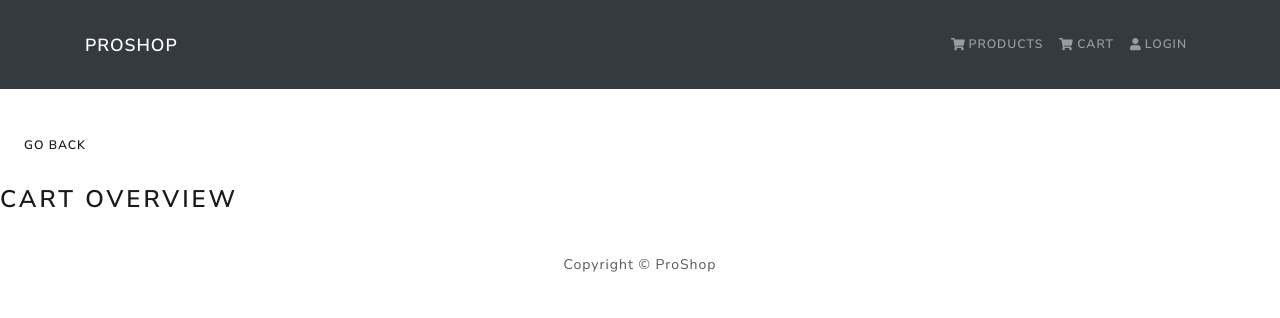
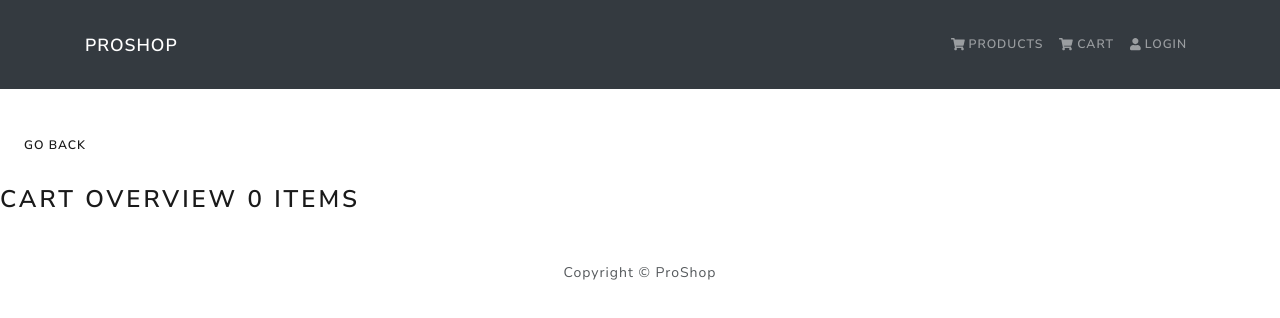
Before and after one commit to rburgst/proshop-next, a Next.js app: page /cart in a window 1280 px wide. Shown: the top 318 px of the page. Built offline with nearby package versions, Linux system fonts and the light colour scheme.

Commit message:
refactore store creation/persistence add cart reducer
- now we use redux-persist to make sure our cart
  stays stored in localstorage

```diff
--- /dev/null
+++ b/frontend/reducers/cartReducers.ts
@@ -0,0 +1,75 @@
+import { createAsyncThunk, createSlice, PayloadAction } from "@reduxjs/toolkit";
+import { IProduct, IProductDoc } from "../../server/models/productModel";
+import { RootState } from "../store";
+
+export interface CartItem {
+  /** the product id. */
+  product: string;
+  name: string;
+  image: string;
+  countInStock: number;
+  price: number;
+  qty: number;
+}
+export interface CartState {
+  cartItems: CartItem[];
+}
+
+const initialCartState: CartState = {
+  cartItems: [],
+};
+
+export const cartSlice = createSlice({
+  name: "cartSlice",
+  initialState: initialCartState,
+  reducers: {
+    addItem: (state: CartState, action: PayloadAction<CartItem>) => {
+      const item = action.payload;
+      const existingItem = state.cartItems.find(
+        (it) => it.product === item.product
+      );
+      if (existingItem) {
+        // replace the previous cart item with new one
+        state.cartItems = state.cartItems.map((x) =>
+          x.product === item.product ? item : x
+        );
+      } else {
+        state.cartItems.push(item);
+      }
+    },
+  },
+});
+
+// action thunks
+
+export const addToCart = createAsyncThunk(
+  "ADD_TO_CART",
+  async (payload: { productId: string; qty: number }, thunkAPI) => {
+    const { productId, qty } = payload;
+    const response = await fetch(`/api/products/${productId}`);
+    const data = await response.json();
+    if (!response.ok) {
+      throw new Error(data?.message ?? response.statusText);
+    }
+    const product = data as IProductDoc;
+
+    const { dispatch, getState } = thunkAPI;
+    dispatch(
+      cartSlice.actions.addItem({
+        product: product._id,
+        name: product.name,
+        countInStock: product.countInStock,
+        image: product.image,
+        price: product.price,
+        qty,
+      })
+    );
+
+    // also save the store state to local storage
+    const storeState = getState() as RootState;
+    const stateToStore = storeState.cart.cartItems;
+    localStorage.setItem("cartItems", JSON.stringify(stateToStore));
+
+    return data;
+  }
+);
--- a/frontend/store.ts
+++ b/frontend/store.ts
@@ -1,20 +1,106 @@
-import { configureStore } from "@reduxjs/toolkit";
+import {
+  AnyAction,
+  combineReducers,
+  configureStore,
+  DeepPartial,
+  EnhancedStore,
+  getDefaultMiddleware,
+} from "@reduxjs/toolkit";
 import { useDispatch } from "react-redux";
+import { cartSlice } from "./reducers/cartReducers";
 import {
   productListSlice,
   productDetailsSlice,
 } from "./reducers/productReducers";
+import { persistReducer } from "redux-persist";
+import storage from "redux-persist/lib/storage";
+import { useMemo } from "react";
+import { ThunkMiddlewareFor } from "@reduxjs/toolkit/src/getDefaultMiddleware";
+import {
+  FLUSH,
+  PAUSE,
+  PERSIST,
+  PURGE,
+  REGISTER,
+  REHYDRATE,
+} from "redux-persist";
 
-const store = configureStore({
-  reducer: {
-    productList: productListSlice.reducer,
-    productDetails: productDetailsSlice.reducer,
-  },
-  devTools: true,
+export type StoreType = EnhancedStore<
+  RootState,
+  AnyAction,
+  [ThunkMiddlewareFor<RootState>]
+>;
+
+let store: StoreType;
+
+const cartPersistConfig = {
+  key: "cart",
+  storage,
+  whitelist: ["cartItems"], // place to select which state you want to persist
+};
+const rootReducer = combineReducers({
+  productList: productListSlice.reducer,
+  productDetails: productDetailsSlice.reducer,
+  cart: persistReducer(cartPersistConfig, cartSlice.reducer),
 });
+
+export type RootState = ReturnType<typeof rootReducer>;
+
+const rootPersistConfig = {
+  key: "root",
+  storage,
+  blacklist: ["cart"], // place to select which state you want to persist
+};
+
+// const persistedReducer = persistReducer(rootPersistConfig, rootReducer);
+
+function makeStore(initialState: DeepPartial<RootState>): StoreType {
+  const enhancedStore = (configureStore<RootState>({
+    reducer: rootReducer,
+    // @ts-ignore: cant be bothered right now
+    middleware: getDefaultMiddleware<RootState>({
+      thunk: true,
+      immutableCheck: true,
+      // @ts-ignore: wrong typescript for this
+      serializableCheck: {
+        ignoredActions: [FLUSH, REHYDRATE, PAUSE, PERSIST, PURGE, REGISTER],
+      },
+    }),
+    devTools: true,
+    preloadedState: initialState,
+  }) as unknown) as StoreType;
+  return enhancedStore;
+}
+
+export const initializeStore = (
+  preloadedState: DeepPartial<RootState>
+): StoreType => {
+  let _store: StoreType = store ?? makeStore(preloadedState);
+
+  // After navigating to a page with an initial Redux state, merge that state
+  // with the current state in the store, and create a new store
+  if (preloadedState && store) {
+    let combinedInitialState = {
+      ...store.getState(),
+      ...preloadedState,
+    } as DeepPartial<RootState>;
+    _store = makeStore(combinedInitialState);
+    // Reset the current store
+    store = undefined;
+  }
+
+  // For SSG and SSR always create a new store
+  if (typeof window === "undefined") return _store;
+  // Create the store once in the client
+  if (!store) store = _store;
+
+  return _store;
+};
+
+export function useStore(initialState: DeepPartial<RootState>) {
+  const store = useMemo(() => initializeStore(initialState), [initialState]);
+  return store;
+}
 
 export type AppDispatch = typeof store.dispatch;
 export const useAppDispatch = () => useDispatch<AppDispatch>();
-export type RootState = ReturnType<typeof store.getState>;
-
-export default store;
--- a/package.json
+++ b/package.json
@@ -27,6 +27,7 @@
     "react-dom": "17.0.1",
     "react-redux": "^7.2.2",
     "redux": "^4.0.5",
+    "redux-persist": "^6.0.0",
     "redux-thunk": "^2.3.0"
   },
   "devDependencies": {
--- a/pages/_app.tsx
+++ b/pages/_app.tsx
@@ -1,4 +1,4 @@
-import { AppProps } from "next/app";
+import {AppProps} from "next/app";
 import "../styles/globals.css";
 import "../styles/bootstrap.min.css";
 import "@fortawesome/fontawesome-free/js/fontawesome";
@@ -7,17 +7,27 @@ import "@fortawesome/fontawesome-free/js/regular";
 import Footer from "../components/Footer";
 import Header from "../components/Header";
 import React from "react";
-import { Provider } from "react-redux";
-import store from "../frontend/store";
+import {Provider} from "react-redux";
+import {useStore} from "../frontend/store";
 
-function MyApp({ Component, pageProps }: AppProps) {
+import {persistStore} from 'redux-persist'
+import {PersistGate} from 'redux-persist/integration/react'
+
+function MyApp({Component, pageProps}: AppProps) {
+    const store = useStore(pageProps.initialReduxState)
+    const persistor = persistStore(store, {}, function () {
+        persistor.persist()
+    })
     return (
         <Provider store={store}>
-      <Header />
+            <PersistGate loading={<div>loading</div>} persistor={persistor}>
+
+                <Header/>
                 <main className="py-3">
                     <Component {...pageProps} />
                 </main>
-      <Footer />
+                <Footer/>
+            </PersistGate>
         </Provider>
     );
 }
--- a/pages/cart/index.tsx
+++ b/pages/cart/index.tsx
@@ -1,5 +1,7 @@
 import Link from "next/link";
 import React, { FunctionComponent } from "react";
+import { useSelector } from "react-redux";
+import { RootState } from "../../frontend/store";
 
 interface CartScreenRouteParams {
   id: string;
@@ -7,12 +9,20 @@ interface CartScreenRouteParams {
 interface CartScreenProps {}
 
 const CartScreen: FunctionComponent<CartScreenProps> = () => {
+  const cartItems = useSelector((state: RootState) => state.cart.cartItems);
   return (
     <>
       <Link href="/">
         <a className="btn btn-light my-3">Go Back</a>
       </Link>
-      <h3>Cart Overview</h3>
+      <h3>Cart Overview {cartItems.length} items</h3>
+      <ul>
+        {cartItems.map((item) => (
+          <li>
+            {item.name}: {item.qty}
+          </li>
+        ))}
+      </ul>
     </>
   );
 };
--- a/pages/products/[id].tsx
+++ b/pages/products/[id].tsx
@@ -24,9 +24,6 @@ import { useSelector } from "react-redux";
 import Loader from "../../components/Loader";
 import Message from "../../components/Message";
 
-interface ProductScreenRouteParams {
-  id: string;
-}
 interface ProductScreenProps {}
 
 const ProductScreen: FunctionComponent<ProductScreenProps> = () => {
@@ -38,7 +35,7 @@ const ProductScreen: FunctionComponent<ProductScreenProps> = () => {
   );
   const { loading, product, error } = productDetails;
 
-  const [qty, setQty] = useState(0);
+  const [qty, setQty] = useState(1);
 
   useEffect(() => {
     if (id) {
```
Also changed, not shown: pages/cart/[id].tsx (+20 -3 lines), 2 other files (tests, documents, lock files or other folders). Lines whose indentation alone changed are shown as unchanged.
